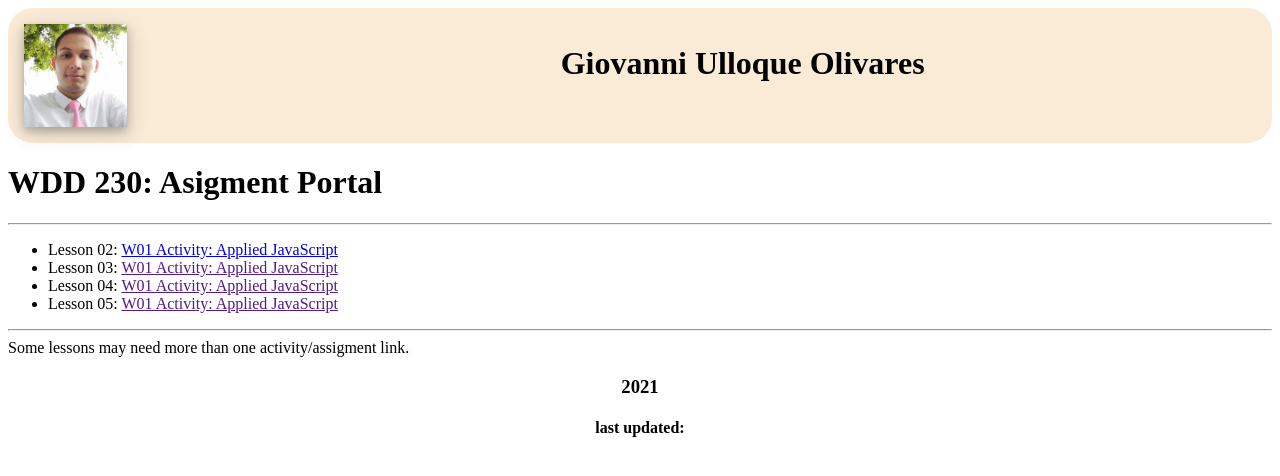
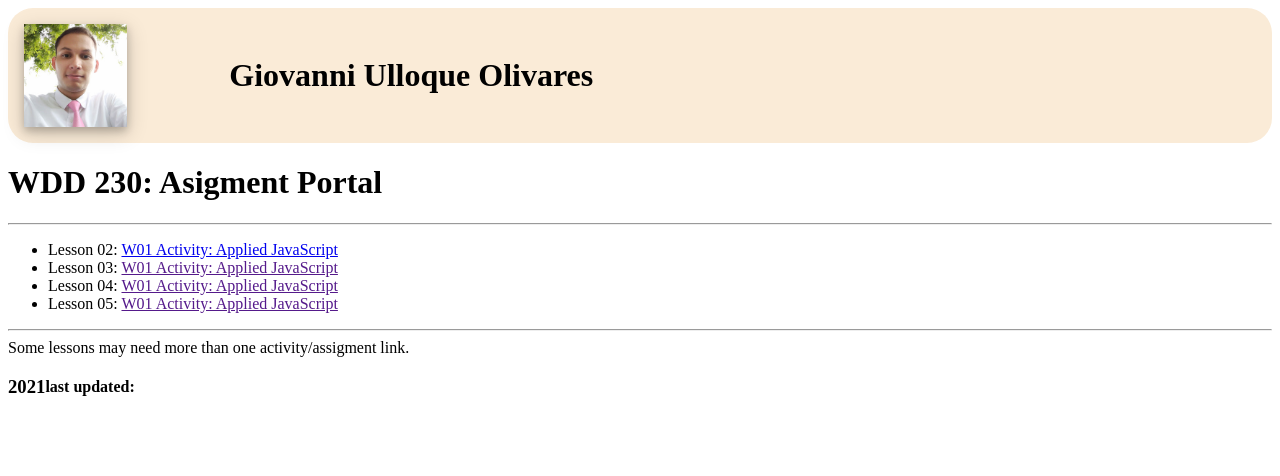
Before and after one commit to giovanniyunior/wdd230, a plain HTML site: page index.html in a window 1280 px wide. Drawn offline with Linux system fonts and the light colour scheme.

Commit message:
aligment

```diff
--- a/index.html
+++ b/index.html
@@ -14,7 +14,7 @@
 			<img class="photo-aligment-left img-size-medium" src="images/my-picture.jpg" alt="My Picture">
 		</div>
 		<div class="col-3-12 title-aligment-center">
-			<h1 class="title-aligment-center">Giovanni Ulloque Olivares</h1>
+			<h1>Giovanni Ulloque Olivares</h1>
 		</div>
 
 	</div>
--- a/styles/styles.css
+++ b/styles/styles.css
@@ -7,8 +7,11 @@
 
 }
 .title-aligment-center {
+    display: flex;
+    align-items: center;
     text-align: center;
     vertical-align: middle;
+
 }
 .grid{
     display: grid;
```
